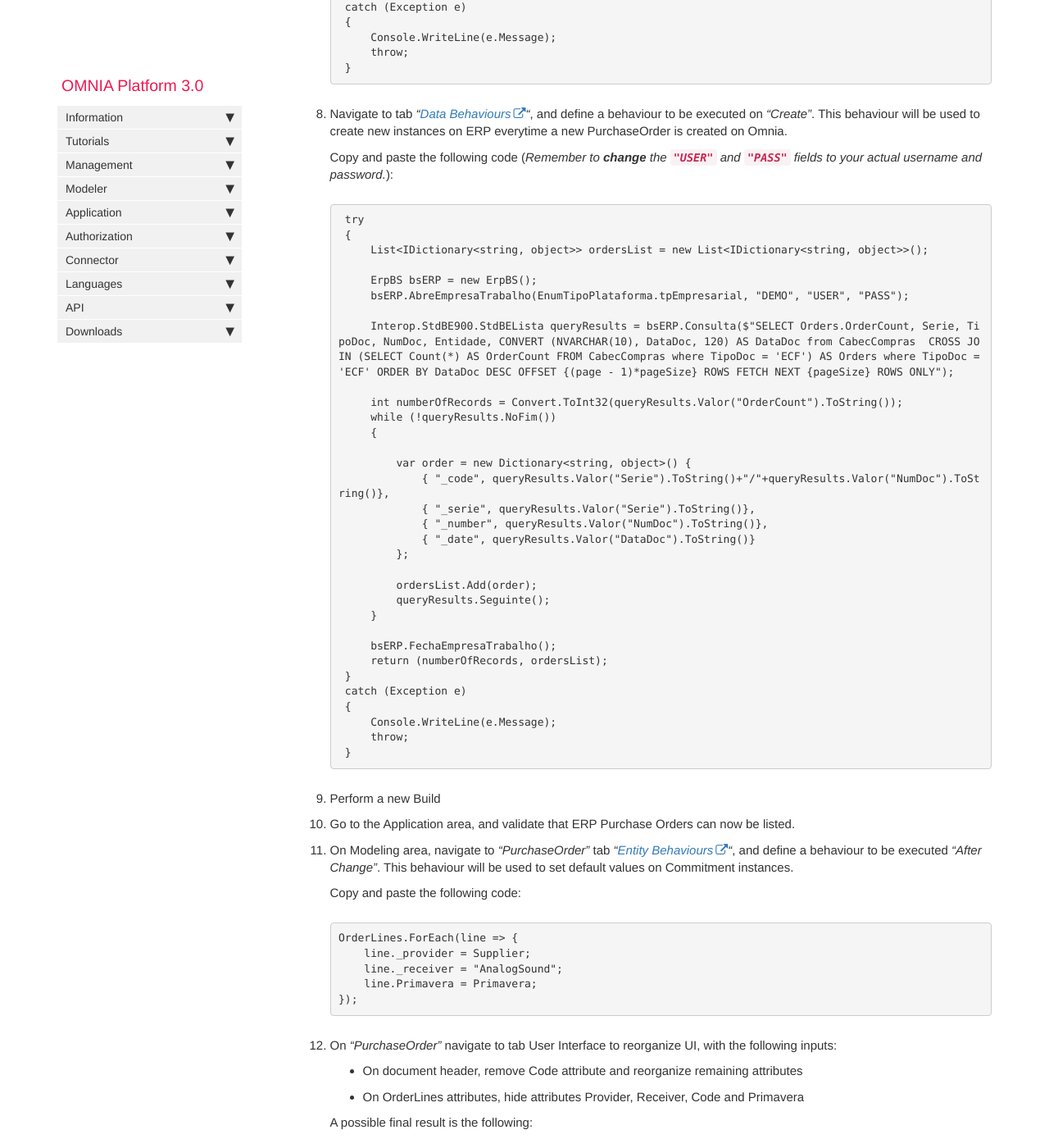
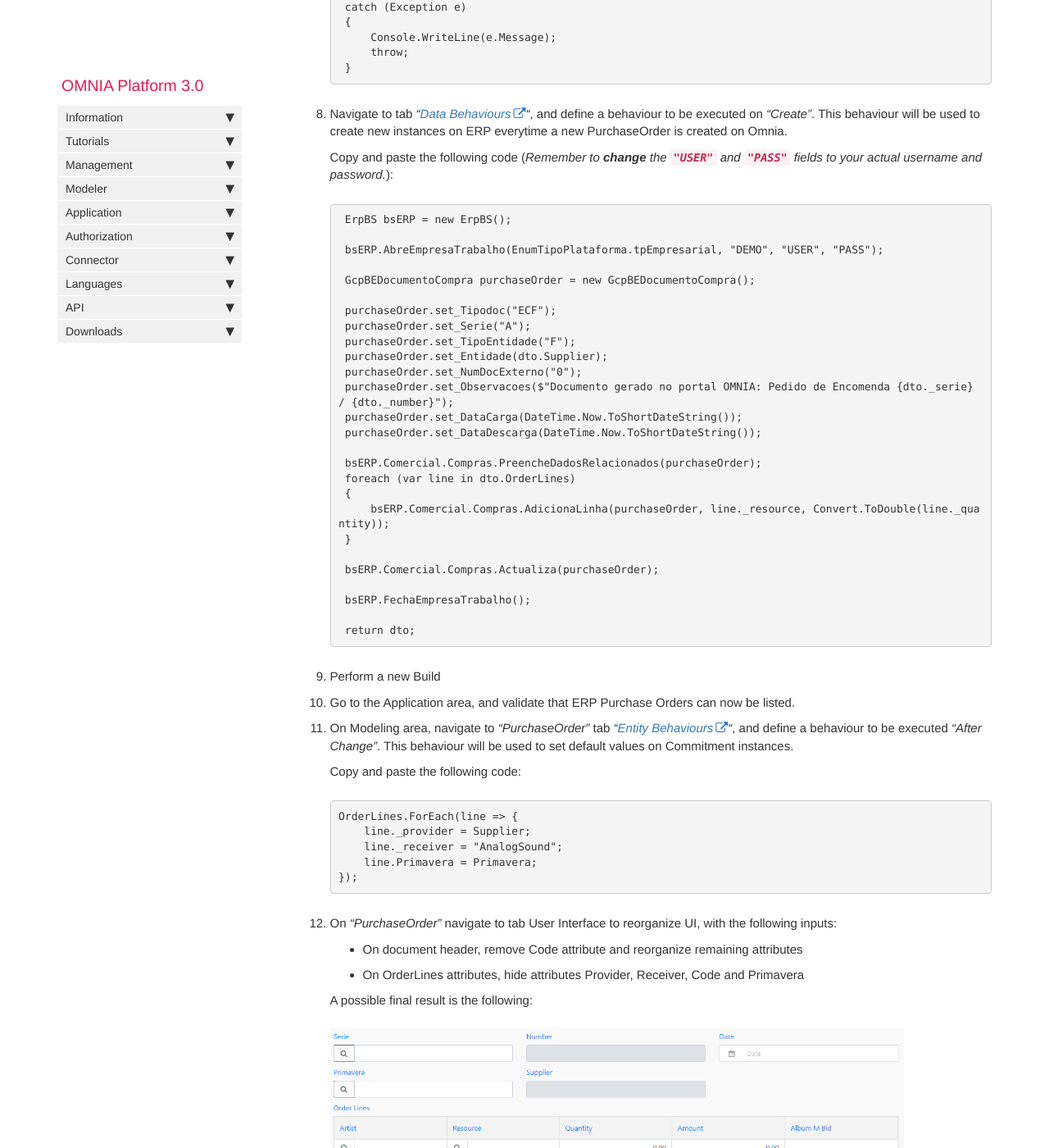
Before and after one commit to daniel8lopes/omnia3, a Jekyll site: the page built from docs/pages/omnia3/Tutorials/omnia3_multisystemconnectortutorial.md, in a window 1280 px wide and 1400 px high, scrolled down 10414 px. Shown: the whole window at 82% size. Built offline with Jekyll 4.4.1, drawn with Linux system fonts in a browser that asks for light colours; nearby versions of some CDN libraries; comment, search, counter and statistics services are not loaded.

Commit message:
Update omnia3_multisystemconnectortutorial.md

````diff
--- a/docs/pages/omnia3/Tutorials/omnia3_multisystemconnectortutorial.md
+++ b/docs/pages/omnia3/Tutorials/omnia3_multisystemconnectortutorial.md
@@ -290,38 +290,32 @@ This tutorial also requires an access to [Primavera ERP](https://pt.primaverabss
     Copy and paste the following code (*Remember to **change** the **```"USER"```** and **```"PASS"```** fields to your actual username and password.*):
 
     ```C#
-	try
-	{
-		List<IDictionary<string, object>> ordersList = new List<IDictionary<string, object>>();
+    ErpBS bsERP = new ErpBS();
 
-		ErpBS bsERP = new ErpBS();
-		bsERP.AbreEmpresaTrabalho(EnumTipoPlataforma.tpEmpresarial, "DEMO", "USER", "PASS");
+    bsERP.AbreEmpresaTrabalho(EnumTipoPlataforma.tpEmpresarial, "DEMO", "USER", "PASS");
 
-		Interop.StdBE900.StdBELista queryResults = bsERP.Consulta($"SELECT Orders.OrderCount, Serie, TipoDoc, NumDoc, Entidade, CONVERT (NVARCHAR(10), DataDoc, 120) AS DataDoc from CabecCompras  CROSS JOIN (SELECT Count(*) AS OrderCount FROM CabecCompras where TipoDoc = 'ECF') AS Orders where TipoDoc = 'ECF' ORDER BY DataDoc DESC OFFSET {(page - 1)*pageSize} ROWS FETCH NEXT {pageSize} ROWS ONLY");
+    GcpBEDocumentoCompra purchaseOrder = new GcpBEDocumentoCompra();
 
-		int numberOfRecords = Convert.ToInt32(queryResults.Valor("OrderCount").ToString());
-		while (!queryResults.NoFim())
-		{
+    purchaseOrder.set_Tipodoc("ECF");
+    purchaseOrder.set_Serie("A");
+    purchaseOrder.set_TipoEntidade("F");
+    purchaseOrder.set_Entidade(dto.Supplier);
+    purchaseOrder.set_NumDocExterno("0");
+    purchaseOrder.set_Observacoes($"Documento gerado no portal OMNIA: Pedido de Encomenda {dto._serie} / {dto._number}");
+    purchaseOrder.set_DataCarga(DateTime.Now.ToShortDateString());
+    purchaseOrder.set_DataDescarga(DateTime.Now.ToShortDateString());
 
-			var order = new Dictionary<string, object>() {
-				{ "_code", queryResults.Valor("Serie").ToString()+"/"+queryResults.Valor("NumDoc").ToString()},
-				{ "_serie", queryResults.Valor("Serie").ToString()},
-				{ "_number", queryResults.Valor("NumDoc").ToString()},
-				{ "_date", queryResults.Valor("DataDoc").ToString()}
-			};
+    bsERP.Comercial.Compras.PreencheDadosRelacionados(purchaseOrder);
+    foreach (var line in dto.OrderLines)
+    {
+        bsERP.Comercial.Compras.AdicionaLinha(purchaseOrder, line._resource, Convert.ToDouble(line._quantity));
+    }
 
-			ordersList.Add(order);
-			queryResults.Seguinte();
-		}
+    bsERP.Comercial.Compras.Actualiza(purchaseOrder);
 
-		bsERP.FechaEmpresaTrabalho();
-		return (numberOfRecords, ordersList);
-	}
-	catch (Exception e)
-	{
-		Console.WriteLine(e.Message);
-		throw;
-	}
+    bsERP.FechaEmpresaTrabalho();
+
+    return dto;
     ```
 
 9. Perform a new Build
````
